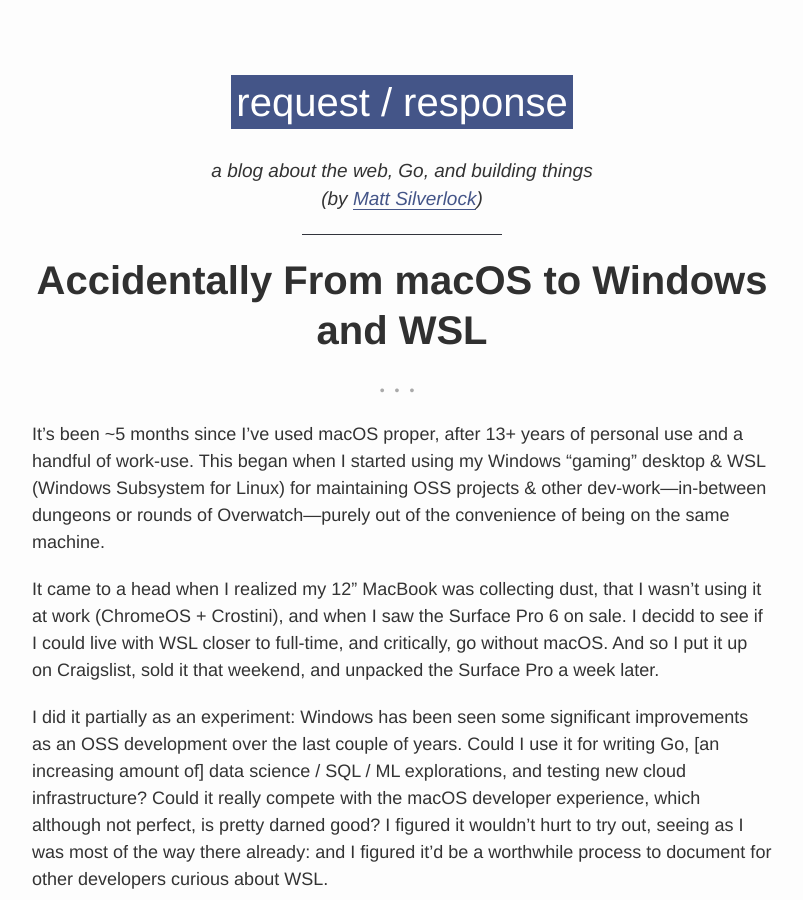
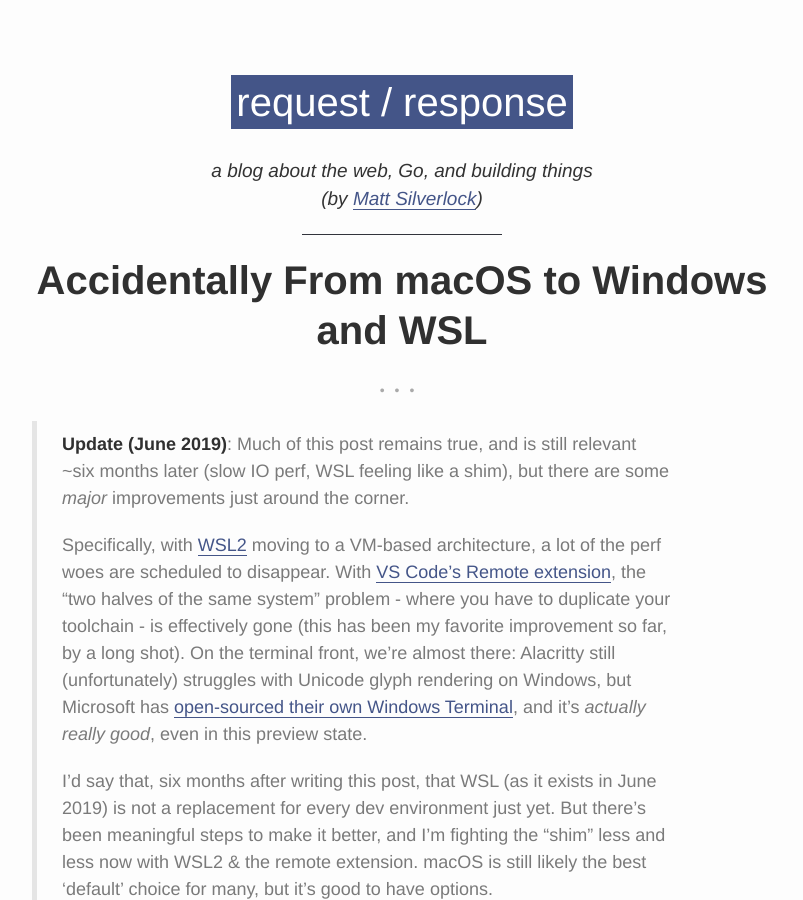
Before and after one commit to elithrar/elithrar.github.io, a Jekyll site: the page built from _posts/2018-12-07-accidentally-macos-wsl-windows-development.md, in a window 1280 px wide and 900 px high. Shown: the whole window, without its empty margins (238-1041 px from the left). Built offline with Jekyll 4.4.1, drawn with Linux system fonts in a browser that asks for light colours.

Commit message:
June 2019 update

```diff
--- a/_posts/2018-12-07-accidentally-macos-wsl-windows-development.md
+++ b/_posts/2018-12-07-accidentally-macos-wsl-windows-development.md
@@ -3,6 +3,12 @@ layout: post
 title: Accidentally From macOS to Windows and WSL
 categories: windows, wsl, macos, tools
 ---
+
+> **Update (June 2019)**: Much of this post remains true, and is still relevant ~six months later (slow IO perf, WSL feeling like a shim), but there are some *major* improvements just around the corner.
+>
+> Specifically, with [WSL2](https://docs.microsoft.com/en-us/windows/wsl/wsl2-install) moving to a VM-based architecture, a lot of the perf woes are scheduled to disappear. With [VS Code's Remote extension](https://code.visualstudio.com/docs/remote/remote-overview), the "two halves of the same system" problem - where you have to duplicate your toolchain - is effectively gone (this has been my favorite improvement so far, by a long shot). On the terminal front, we're almost there: Alacritty still (unfortunately) struggles with Unicode glyph rendering on Windows, but Microsoft has [open-sourced their own Windows Terminal](https://github.com/microsoft/terminal), and it's _actually really good_, even in this preview state.
+>
+> I'd say that, six months after writing this post, that WSL (as it exists in June 2019) is not a replacement for every dev environment  just yet. But there's been meaningful steps to make it better, and I'm fighting the "shim" less and less now with WSL2 & the remote extension. macOS is still likely the best 'default' choice for many, but it's good to have options.
 
 It's been ~5 months since I've used macOS proper, after 13+ years of personal use and a handful of work-use. This began when I started using my Windows "gaming" desktop & WSL (Windows Subsystem for Linux) for maintaining OSS projects & other dev-work—in-between dungeons or rounds of Overwatch—purely out of the convenience of being on the same machine.
 
```
